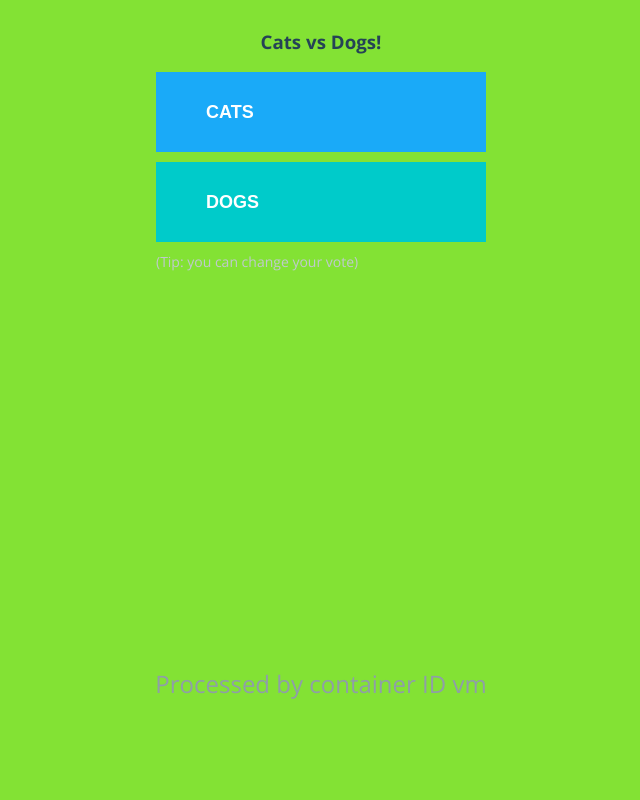
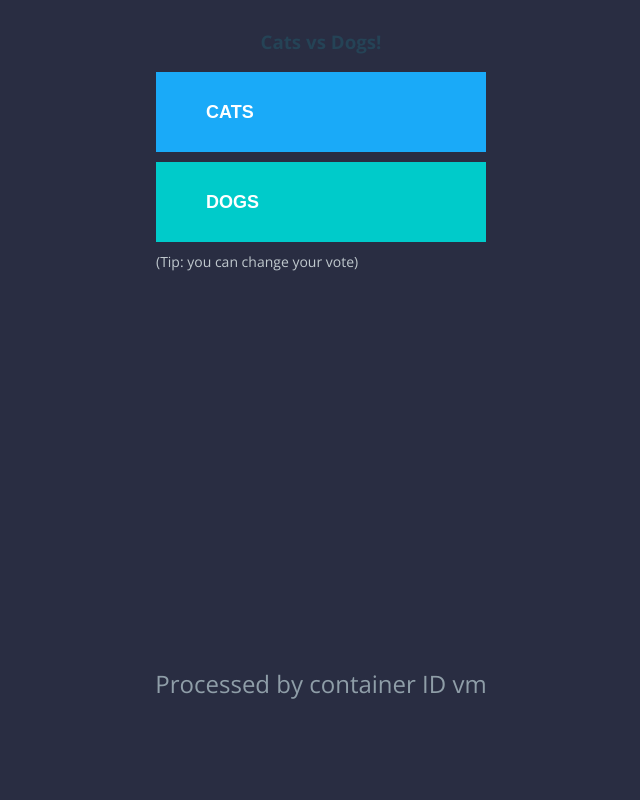
Before and after one commit to ahortalq/vote, a Flask app: page / in a window 1280 px wide. Shown: the whole page, without its empty margins (319-959 px from the left). Run offline with Flask 2, Linux system fonts and the light colour scheme; some libraries are stand-ins or nearby versions.

```diff
--- a/static/stylesheets/style.css
+++ b/static/stylesheets/style.css
@@ -6,7 +6,7 @@
 html,body{
   margin: 0;
   padding: 0;
-  background-color: #83e234;
+  background-color: #292d42;
   height: 100vh;
   font-family: 'Open Sans';
 }
```
